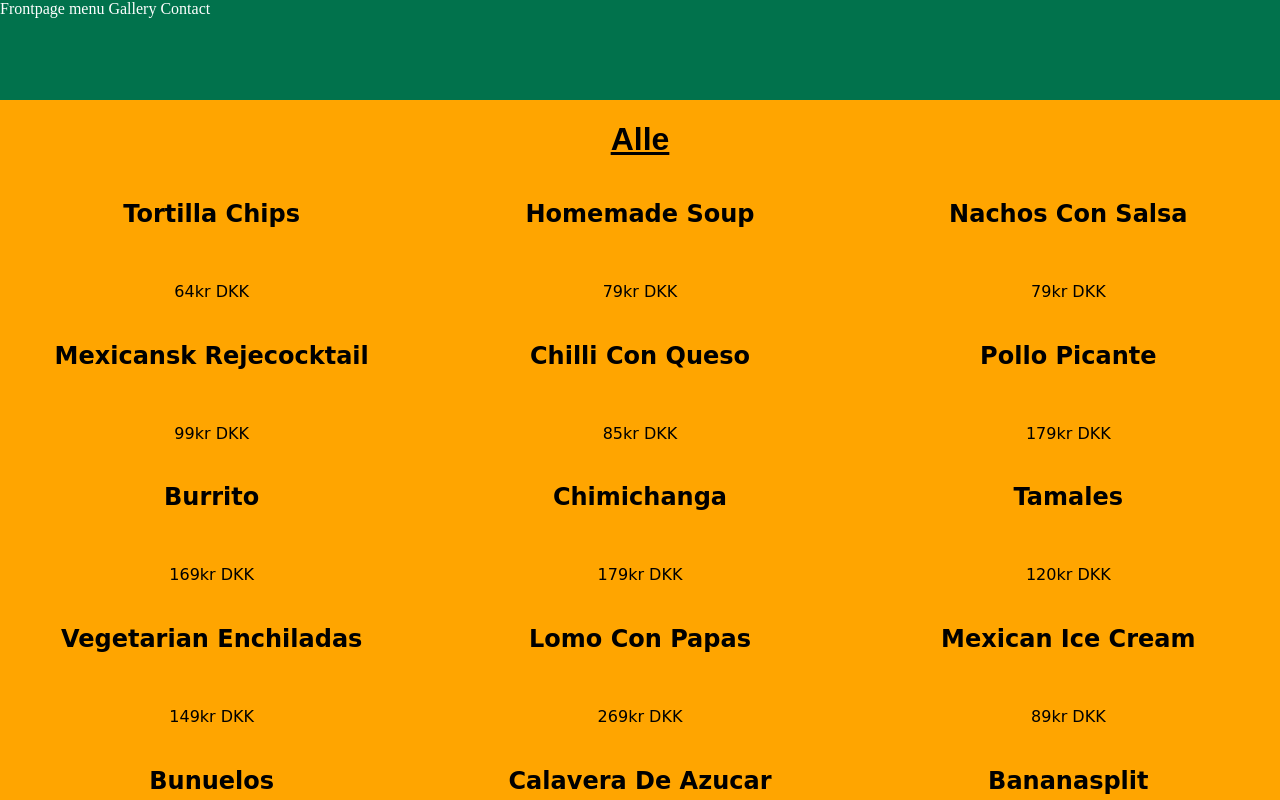
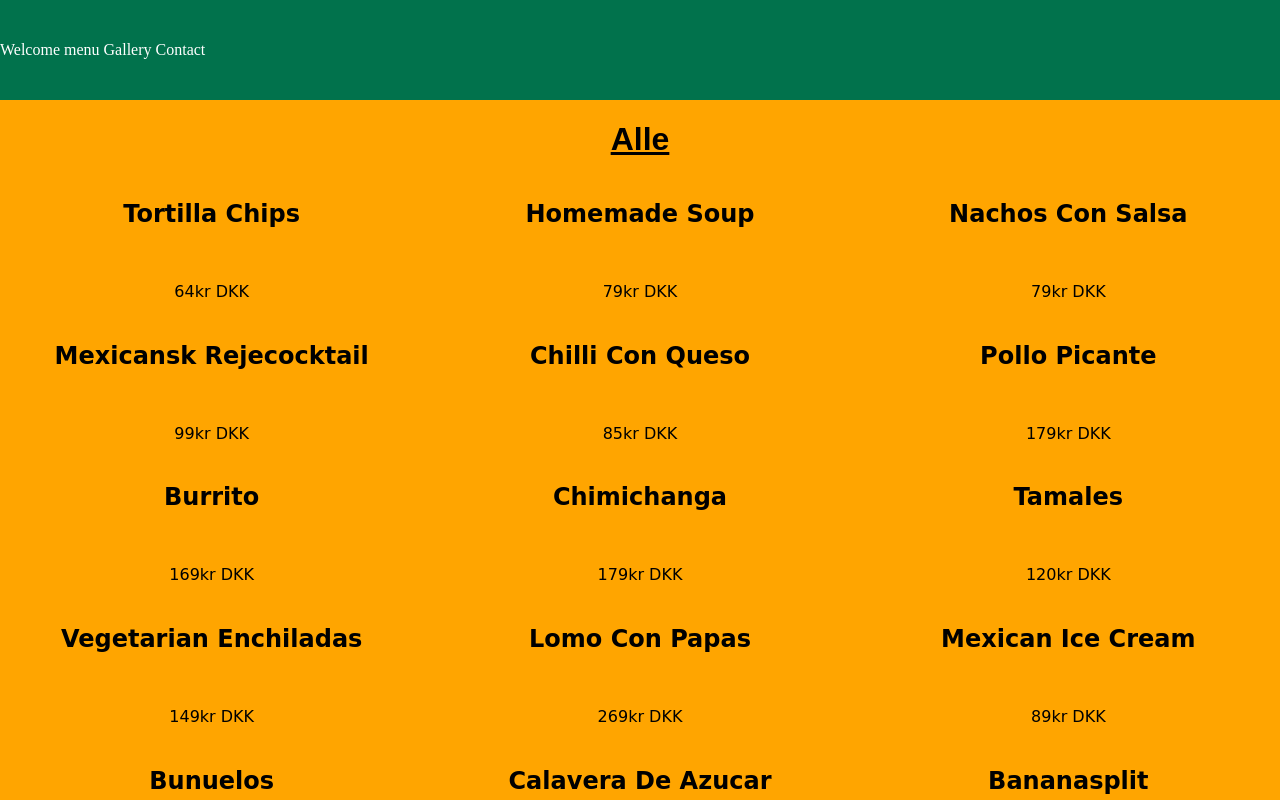
Before and after one commit to jako2889/el_alma_website, a plain HTML site: page menu.html in a window 1280 px wide. Shown: the top 800 px of the page. Drawn offline with Linux system fonts and the light colour scheme.

Commit message:
rettet nav

```diff
--- a/menu.css
+++ b/menu.css
@@ -10,6 +10,9 @@
             display: flex;
 
         }
+nav {
+    align-self: center;
+}
 .dropbtn {
     background: none;
     border: none;
--- a/menu.html
+++ b/menu.html
@@ -24,7 +24,7 @@
 
 
 <nav>
-<a href="">Frontpage</a>
+<a href="">Welcome</a>
 <div class="dropdown">
   <button class="dropbtn">menu</button>
   <div class="dropdown-content">
```
